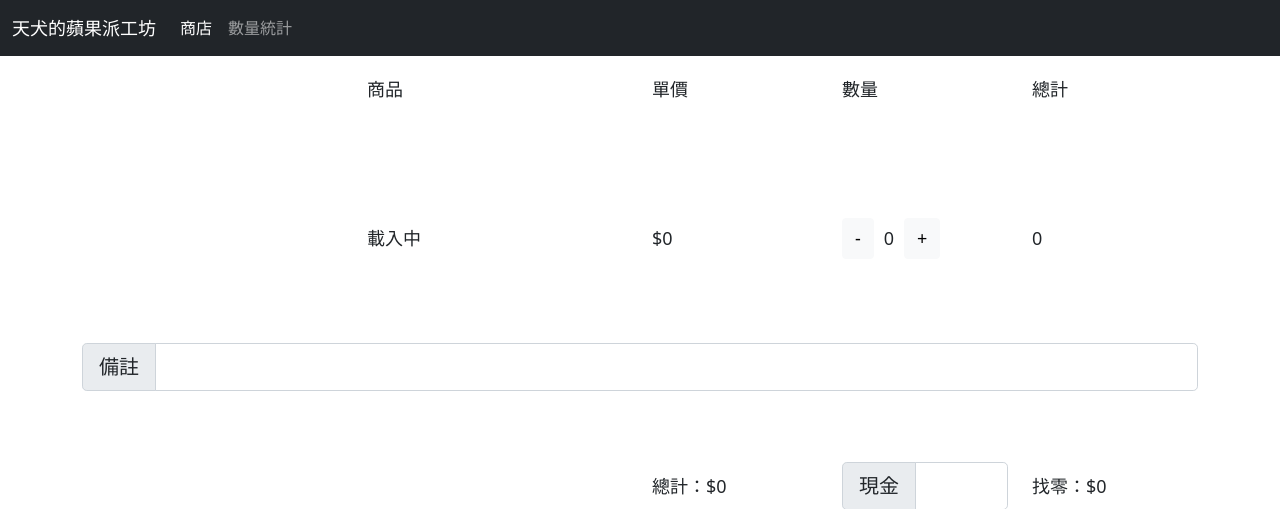
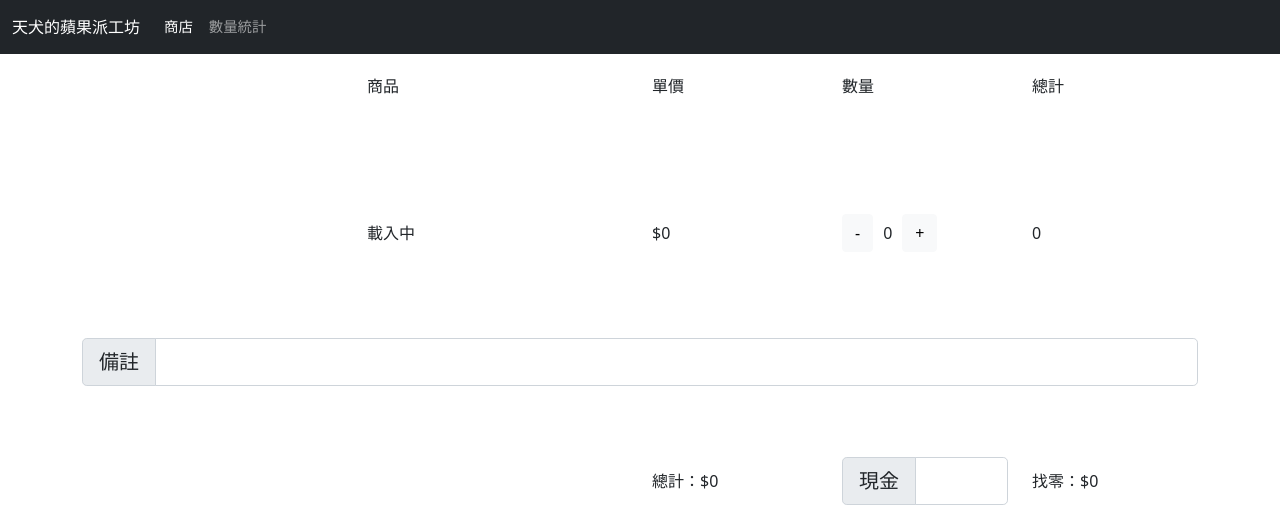
Before and after one commit to dragon-Siou/DogStore, a PHP site: page /index.html in a window 1280 px wide. Shown: the top 509 px of the page. Run offline with PHP 8.4, Linux system fonts and the light colour scheme; some libraries are stand-ins or nearby versions.

Commit message:
調整字型大小

```diff
--- a/css/index.css
+++ b/css/index.css
@@ -79,7 +79,7 @@ body{
 
 
 .content_font{
-    font-size: 18px;
+    font-size: 1rem;
 }
 
 .count_box{
@@ -111,5 +111,5 @@ body{
 }
 
 .title-font{
-    font-size: 16px;
+    font-size: 0.9rem;
 }
```
